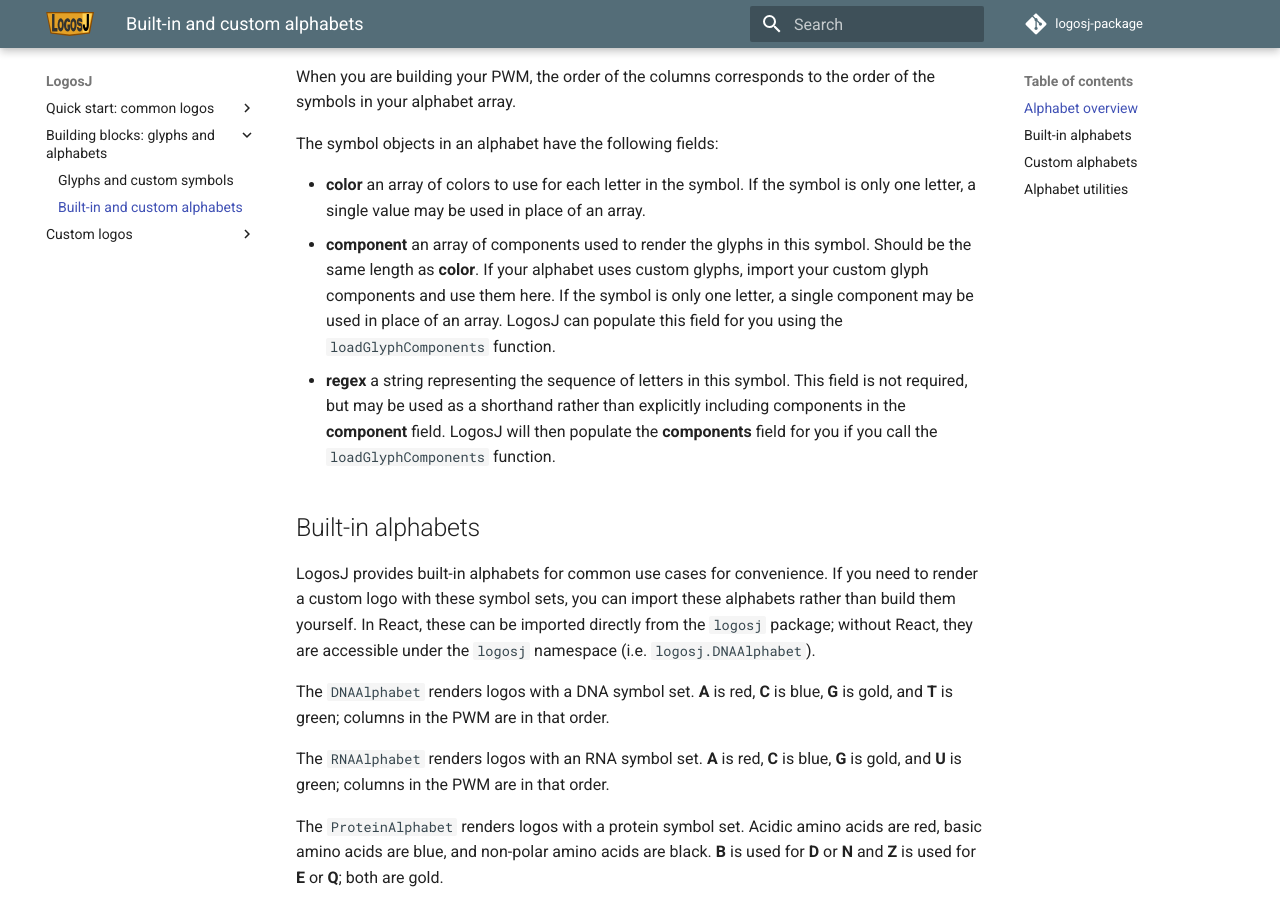
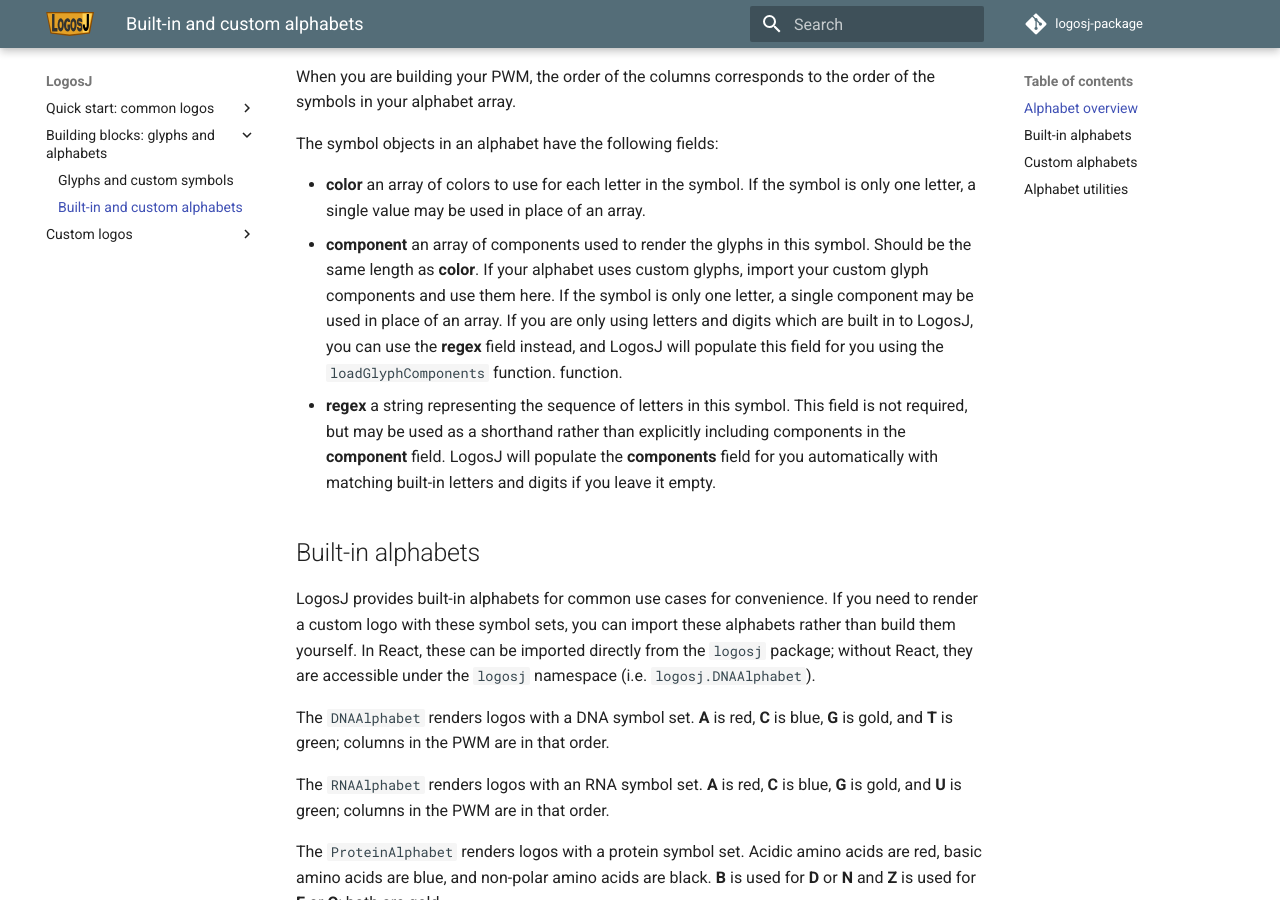
Before and after one commit to weng-lab/logojs-package, an MkDocs documentation site: the page built from docs/alphabet.md, in a window 1280 px wide and 900 px high, scrolled down 311 px. Built offline with MkDocs 1.6.1 and Material for MkDocs 9.7.7, drawn with Linux system fonts in a browser that asks for light colours; comment, search, counter and statistics services are not loaded.

Commit message:
update docs

```diff
--- a/docs/alphabet.md
+++ b/docs/alphabet.md
@@ -18,12 +18,14 @@ letter, a single value may be used in place of an array.
 * **component** an array of components used to render the glyphs in this symbol. Should be the
 same length as **color**. If your alphabet uses custom glyphs, import your custom glyph
 components and use them here. If the symbol is only one letter, a single component may be used
-in place of an array. LogosJ can populate this field for you using the `loadGlyphComponents`
+in place of an array. If you are only using letters and digits which are built in to LogosJ, you
+can use the **regex** field instead, and LogosJ will populate this field for you using the
+`loadGlyphComponents` function.
 function.
 * **regex** a string representing the sequence of letters in this symbol. This field is not
 required, but may be used as a shorthand rather than explicitly including components in the
-**component** field. LogosJ will then populate the **components** field for you if you call
-the `loadGlyphComponents` function.
+**component** field. LogosJ will populate the **components** field for you automatically with
+matching built-in letters and digits if you leave it empty.
 
 ## Built-in alphabets
 
--- a/mkdocs.yml
+++ b/mkdocs.yml
@@ -44,7 +44,7 @@ nav:
       - 'Glyphs and custom symbols': glyph.md
       - 'Built-in and custom alphabets': alphabet.md
   - 'Custom logos':
-      - 'Custom alphabets': custom#alphabets
-      - 'Negative letters': custom#negatives
-      - 'Logos without axes': custom#rawlogo
-      - 'Advanced annotations': custom#advanced
+      - 'Custom alphabets': custom/#custom-alphabets
+      - 'Negative letters': custom/#negative-letters
+      - 'Logos without axes': custom/#logos-without-axes
+      - 'Advanced annotations': custom/#custom-annotations
```
